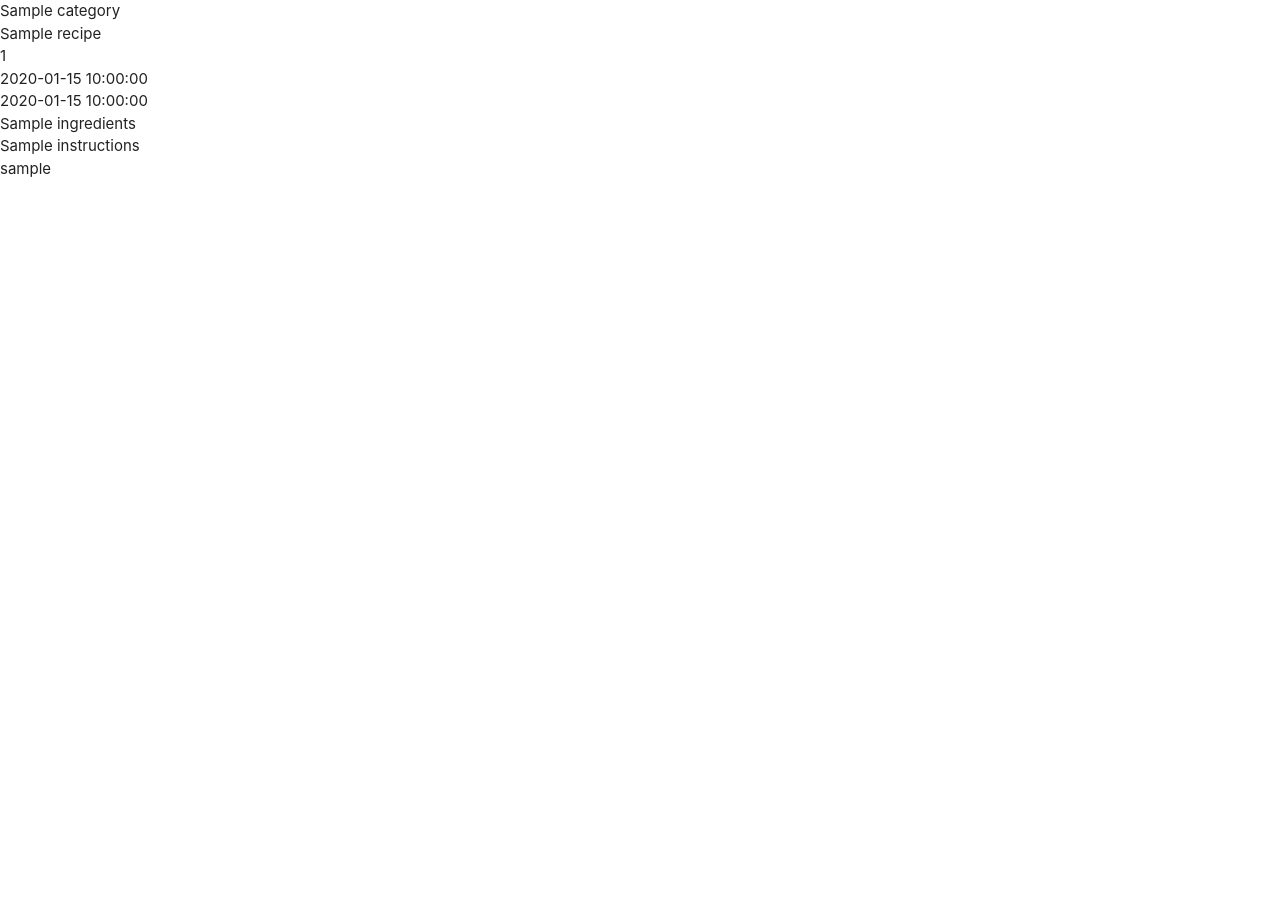
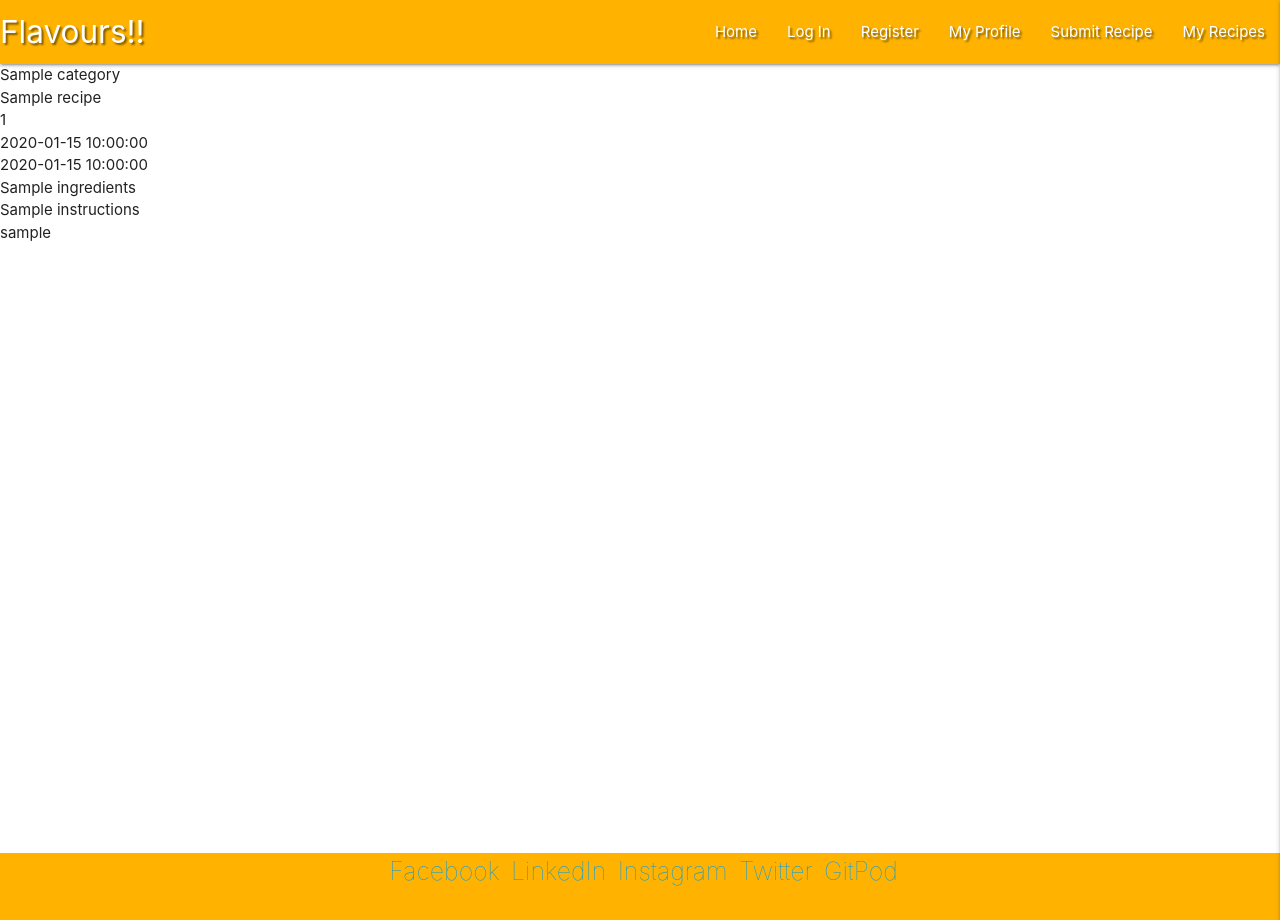
Before and after one commit to Dwain-Daniel/milestone-3, a Flask app: page / in a window 1280 px wide. Run offline with Flask 2, Linux system fonts and the light colour scheme; a database or web service that is not in the repository returns one stand-in record (values such as "Sample title"); some libraries are stand-ins or nearby versions.

Commit message:
added navbar and footer

```diff
--- a/static/css/style.css
+++ b/static/css/style.css
@@ -0,0 +1,37 @@
+.text-shadow{
+    text-shadow: 2px 2px 2px rgba(0,0,0,0.5);
+}
+
+body {
+    display: flex;
+    min-height: 100vh;
+    flex-direction: column;
+  }
+
+  main {
+    flex: 1 0 auto;
+  }
+
+.footer{
+    height: 4.5rem;
+    text-align: center;
+    position: absolute;
+    bottom: 0;
+    width: 100%;
+    margin-top: 2rem;
+}
+
+.footer-links{
+    color: white;
+}
+
+.footer-links a:hover {
+border-bottom : 1px solid white;
+}
+
+.footer a {
+text-decoration: none;
+font-size : 25px;
+font-weight : 100;
+display: inline-block;
+}
--- a/static/js/script.js
+++ b/static/js/script.js
@@ -0,0 +1,3 @@
+ $(document).ready(function(){
+    $('.sidenav').sidenav({edge: "right"});
+  });
--- a/templates/base.html
+++ b/templates/base.html
@@ -1,26 +1,79 @@
 <!DOCTYPE html>
 <html lang="en">
+
 <head>
     <meta charset="UTF-8">
     <meta name="viewport" content="width=device-width, initial-scale=1.0">
     <link rel="stylesheet" href="https://cdnjs.cloudflare.com/ajax/libs/font-awesome/5.15.3/css/all.min.css"
-     integrity="sha512-iBBXm8fW90+nuLcSKlbmrPcLa0OT92xO1BIsZ+ywDWZCvqsWgccV3gFoRBv0z+8dLJgyAHIhR35VZc2oM/gI1w==" crossorigin="anonymous" />
-    <link rel="stylesheet" href="https://cdnjs.cloudflare.com/ajax/libs/materialize/1.0.0/css/materialize.min.css" type="text/css">
+        integrity="sha512-iBBXm8fW90+nuLcSKlbmrPcLa0OT92xO1BIsZ+ywDWZCvqsWgccV3gFoRBv0z+8dLJgyAHIhR35VZc2oM/gI1w=="
+        crossorigin="anonymous" />
+    <link rel="stylesheet" href="https://cdnjs.cloudflare.com/ajax/libs/materialize/1.0.0/css/materialize.min.css"
+        type="text/css">
     <link rel="stylesheet" href="{{ url_for('static', filename = 'css/style.css') }}" type="text/css">
     {% block styles %}
     {% endblock %}
     <title>Flavours</title>
 </head>
+
 <body>
+    <header>
+        <!--Top of the screen Navbar-->
+        <nav class="nav-extended text-shadow amber darken-1">
+            <div class="nav-wrapper">
+                <a href="{{ url_for('get_recipes') }}" class="brand-logo">Flavours!!</a>
+                <a href="#" data-target="mobile-demo" class="sidenav-trigger right"><i class="fas fa-bars"></i></a>
+                <ul class="right hide-on-med-and-down">
+                    <li><a href="{{ url_for('get_recipes') }}">Home</a></li>
+                    <li><a href="#">Log In</a></li>
+                    <li><a href="#">Register</a></li>
+                    <li><a href="#">My Profile</a></li>
+                    <li><a href="#">Submit Recipe</a></li>
+                    <li><a href="#">My Recipes</a></li>
+                </ul>
+            </div>
+        </nav>
+        <!--Mobile sidebar-->
+        <ul class="sidenav" id="mobile-demo">
+            <li>
+                <h4 class="center-align amber-text">Flavours!!</h4>
+            </li>
+            <li><a href="{{ url_for('get_recipes') }}">Home</a></li>
+            <li><a href="#">Log In</a></li>
+            <li><a href="#">Register</a></li>
+            <li><a href="#">My Profile</a></li>
+            <li><a href="#">Submit Recipe</a></li>
+            <li><a href="#">My Recipes</a></li>
+        </ul>
+
+    </header>
 
     {% block content %}
     {% endblock %}
+    <footer class="footer amber darken-1">
+        <div class="footer-links">
+              <a href="https://www.facebook.com" target="_blank"
+                  >  <i class="fa fas-facebook-square"  >  </i> Facebook </a>
+
+                <a href="https://www.linkedin.com" target="_blank"
+                      ><i class="fa fas-linkedin"></i>  LinkedIn </a>
+
+                <a href="https://www.instagram.com" target="_blank"
+                  ><i class="fa fas-instagram"></i>  Instagram </a>
+
+                <a href="https://www.twitter.com" target="_blank"
+                  ><i class="fa fas-twitter"></i>    Twitter</a>
+
+                <a href="https://github.com/Dwain-Daniel" target="_blank"
+                  ><i class="fa fas-github"></i> GitPod</a>
+        </div>
+</footer>
 
     <script src="https://code.jquery.com/jquery-3.6.0.min.js"
-    integrity="sha256-/xUj+3OJU5yExlq6GSYGSHk7tPXikynS7ogEvDej/m4=" crossorigin="anonymous"></script>
+        integrity="sha256-/xUj+3OJU5yExlq6GSYGSHk7tPXikynS7ogEvDej/m4=" crossorigin="anonymous"></script>
     <script src="https://cdnjs.cloudflare.com/ajax/libs/materialize/1.0.0/js/materialize.min.js"></script>
     <script src="{{ url_for('static', filename='js/script.js') }}"></script>
     {% block scripts %}
     {% endblock %}
 </body>
+
 </html>
```
Also changed, not shown: static/images/hero.jpg (added).
